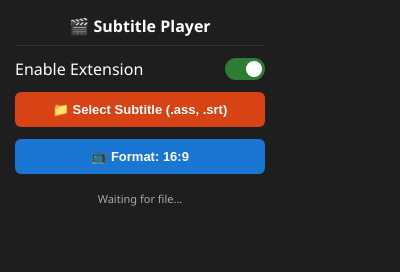
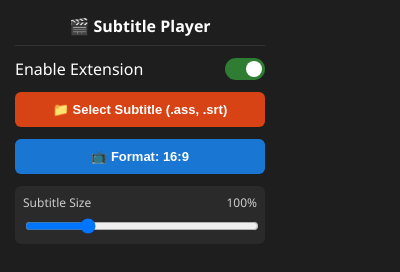
Before and after one commit to KerimDemirkaynak/ASS-Subtitle-Player, a browser extension: page popup.html in a window 400 px wide. Drawn offline with Linux system fonts and the light colour scheme.

Commit message:
Update button styles and add size adjustment feature

```diff
--- a/popup.html
+++ b/popup.html
@@ -14,9 +14,14 @@
         .slider:before { position: absolute; content: ""; height: 16px; width: 16px; left: 3px; bottom: 3px; background-color: white; transition: .4s; border-radius: 50%; }
         input:checked + .slider { background-color: #2e7d32; }
         input:checked + .slider:before { transform: translateX(18px); }
-        button, .file-label { background-color: #1976d2; color: white; border: none; padding: 10px; border-radius: 6px; cursor: pointer; font-weight: bold; text-align: center; font-size: 13px; width: 100%; box-sizing: border-box; }
+        button { background-color: #1976d2; color: white; border: none; padding: 10px; border-radius: 6px; cursor: pointer; font-weight: bold; text-align: center; font-size: 13px; width: 100%; box-sizing: border-box; }
+
         .file-label { background-color: #d84315; display: block; }
-        #status { font-size: 11px; text-align: center; color: #aaa; margin-top: 5px; }
+
+        /* Boyut Ayarı Stilleri */
+        .size-container { display: flex; flex-direction: column; gap: 5px; background: #2a2a2a; padding: 8px; border-radius: 6px; }
+        .size-container label { font-size: 12px; display: flex; justify-content: space-between; color: #ccc;}
+        input[type=range] { width: 100%; cursor: pointer; }
     </style>
 </head>
 <body>
@@ -32,7 +37,12 @@
     <button id="upload-btn" class="file-label">📁 Select Subtitle (.ass, .srt)</button>
 
     <button id="ratio-btn">📺 Format: 16:9</button>
-    <div id="status">Waiting for file...</div>
+
+    <div class="size-container">
+        <label><span>Subtitle Size</span> <span id="size-value">100%</span></label>
+        <input type="range" id="size-slider" min="50" max="250" value="100">
+    </div>
+
     <script src="popup.js"></script>
 </body>
 </html>
```
